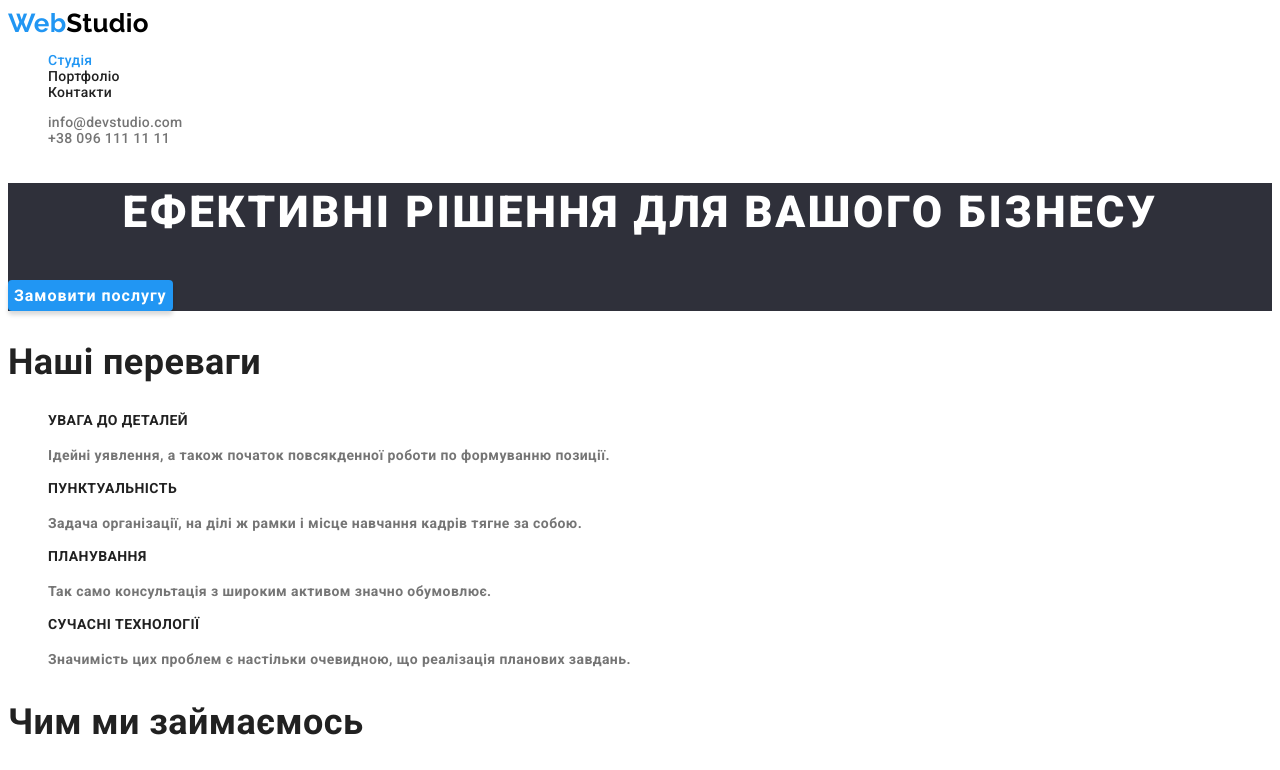
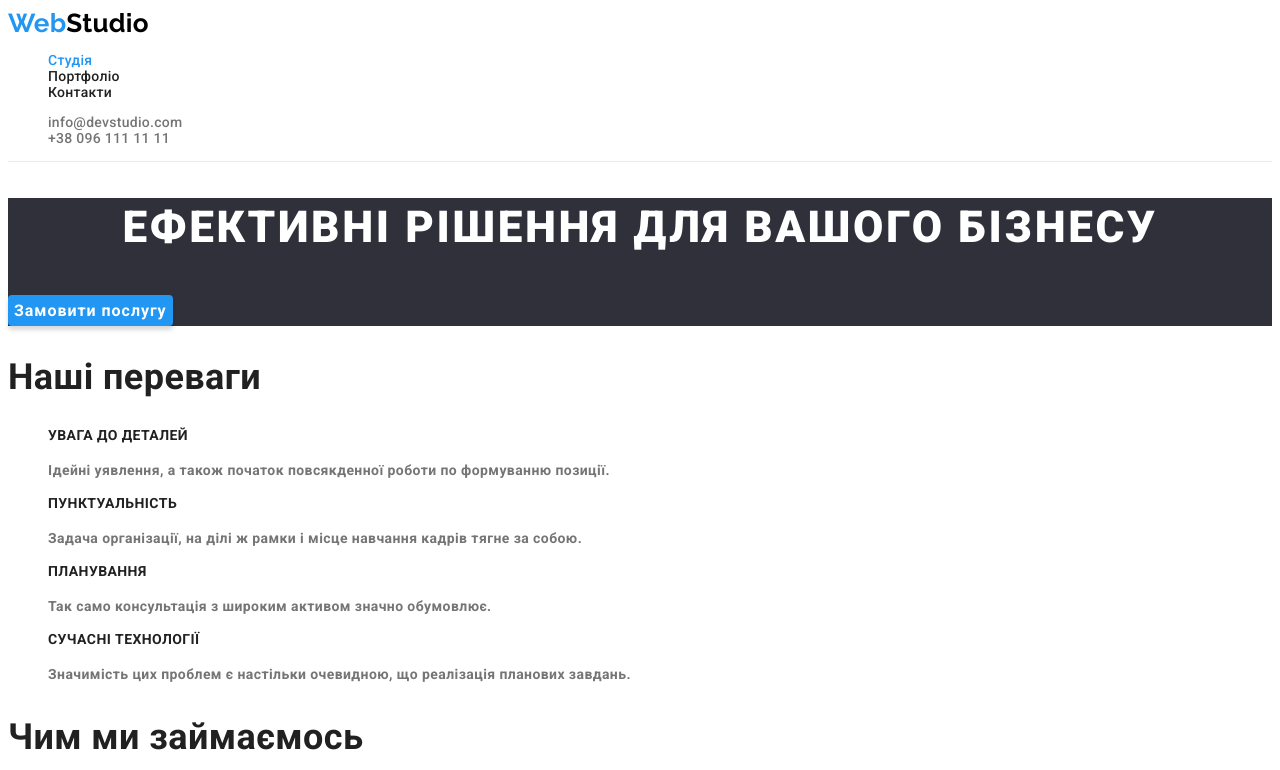
Before and after one commit to timoxa2t/goit-markup-hw-02, a plain HTML site: page index.html in a window 1280 px wide. Shown: the top 770 px of the page. Drawn offline with Linux system fonts and the light colour scheme.

Commit message:
correction

```diff
--- a/css/styles.css
+++ b/css/styles.css
@@ -17,6 +17,7 @@
   --secondary-background: #f5f4fa;
   --card-border-color: #eeeeee;
   --footer-color: #ffffff;
+  --header-border-color: #ececec;
 }
 
 body {
@@ -37,6 +38,7 @@ body {
   font-weight: 500;
   letter-spacing: 0.02em;
   line-height: 1.14;
+  border-bottom: 1px solid var(--header-border-color);
 }
 
 /* .nav-bar{
```
